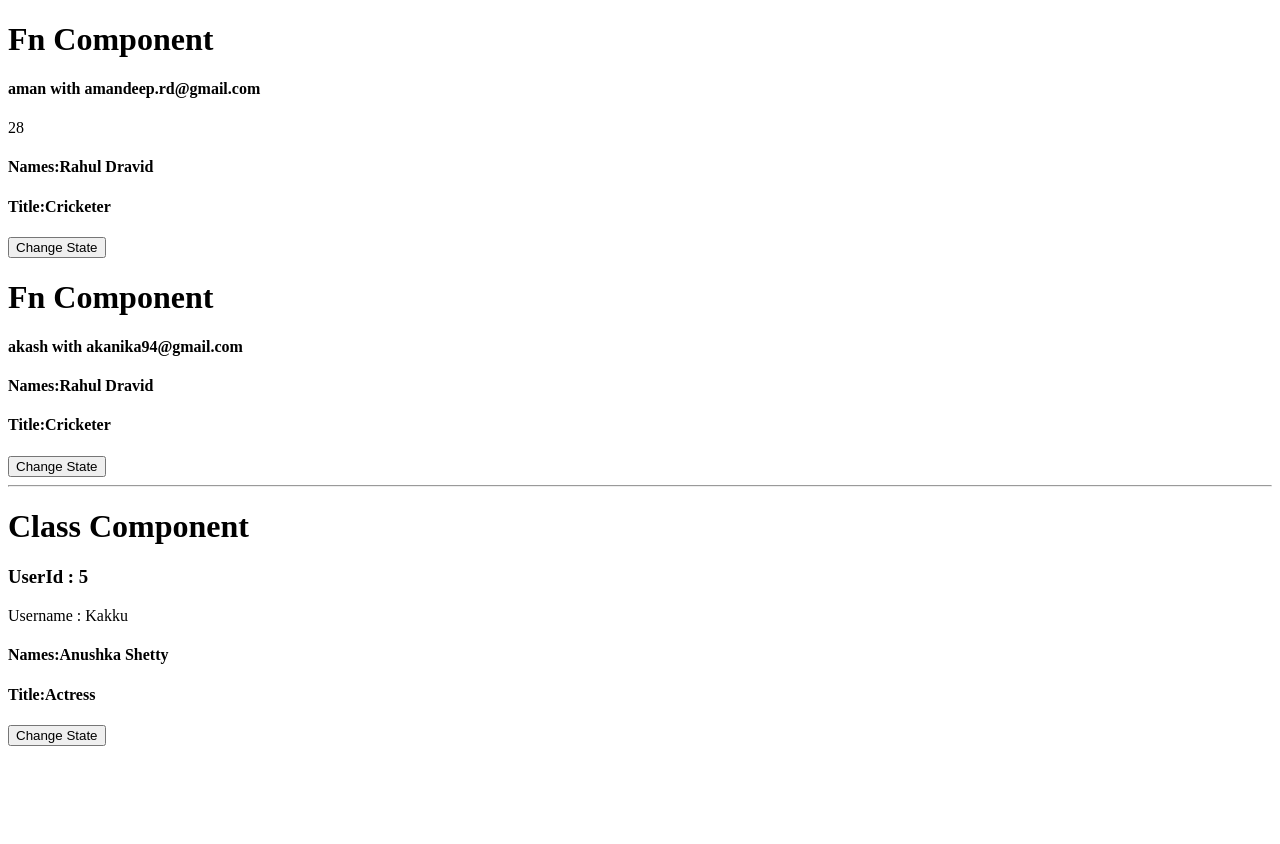
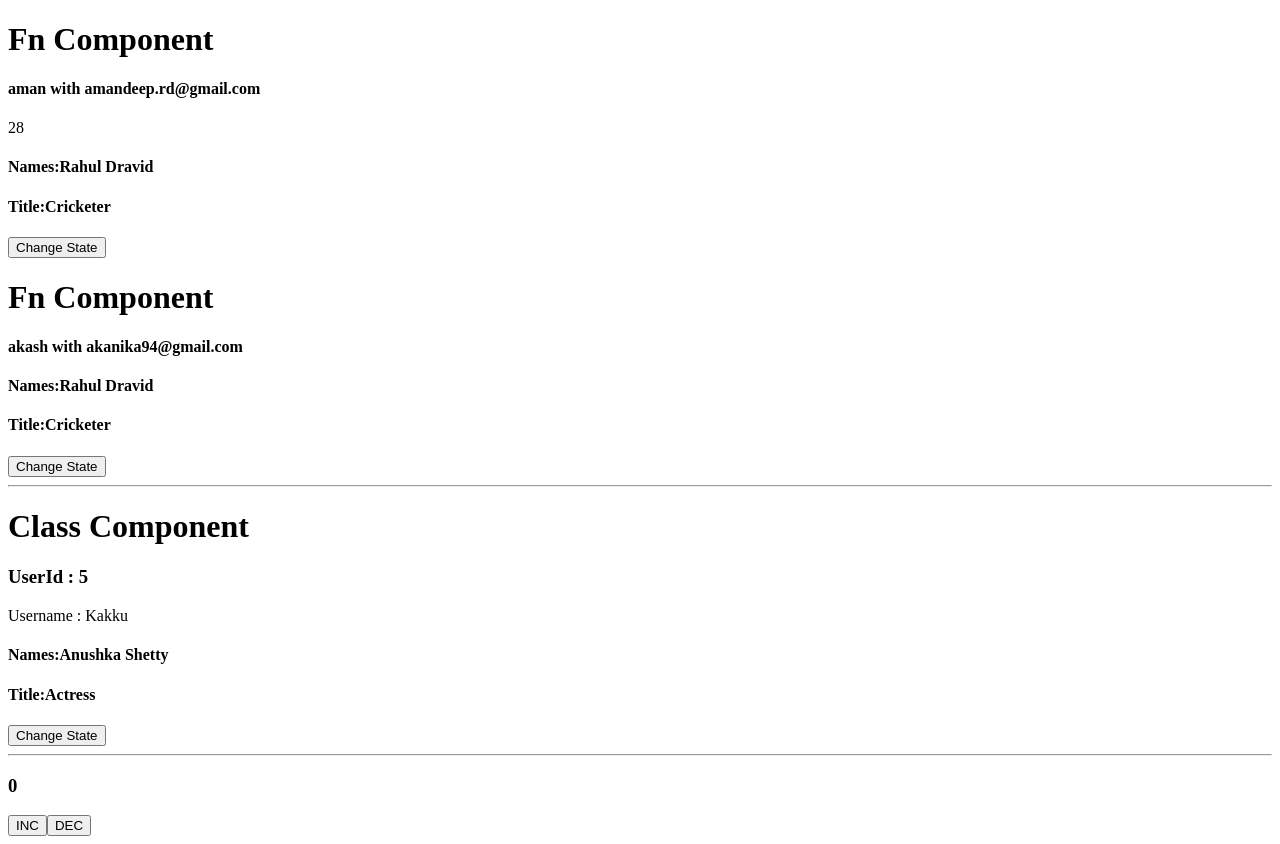
Before and after one commit to amanfrnd/transcript-practice, a React (Vite) app: page / in a window 1280 px wide. Before the commit the page ends 800 px from the top, so only its background shows below. Built offline with nearby package versions, Linux system fonts and the light colour scheme.

Commit message:
counter component

```diff
--- a/src/App.tsx
+++ b/src/App.tsx
@@ -1,5 +1,6 @@
 import './App.css'
 import ClsComponent from './component/ClsComponent'
+import Counter from './component/Counter'
 import FnComponent from './component/FnComponent'
 
 function App() {
@@ -9,6 +10,8 @@ function App() {
       <FnComponent name="akash" email="akanika94@gmail.com" />
       <hr />
       <ClsComponent userId={5} username="Kakku"/>
+      <hr />
+      <Counter />
     </>
   )
 }
--- /dev/null
+++ b/src/component/Counter.tsx
@@ -0,0 +1,24 @@
+import {useState} from 'react'
+
+interface ICounter{
+    count:number
+}
+
+const Counter:React.FC = () => {
+    const [counter,setCounter]=useState<ICounter>({count:0})
+    const handleInc=()=>{
+        setCounter({count:counter.count+1})
+    }
+    const handleDec=()=>{
+        setCounter({count:counter.count-1})
+    }
+  return (
+    <div>
+      <h3>{counter.count}</h3>
+      <button onClick={handleInc}>INC</button>
+      <button onClick={handleDec}>DEC</button>
+    </div>
+  )
+}
+
+export default Counter
```
